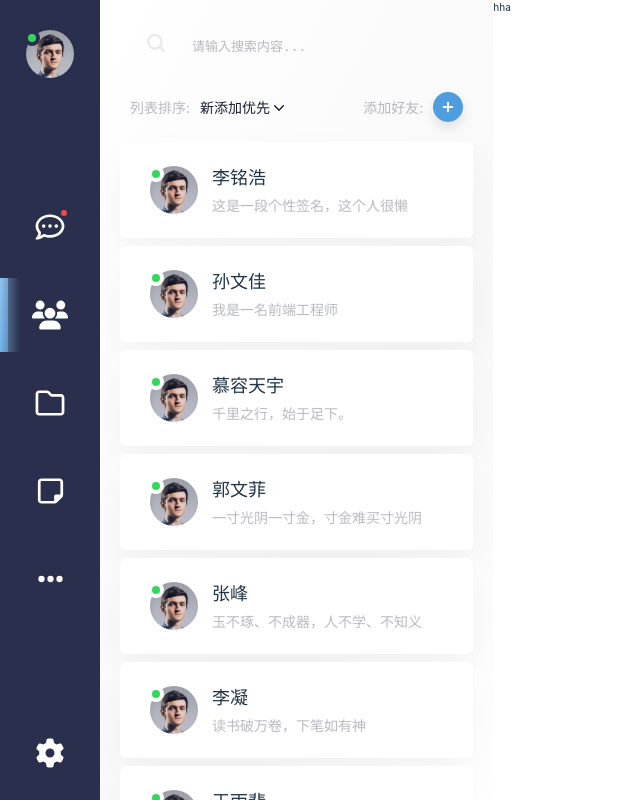
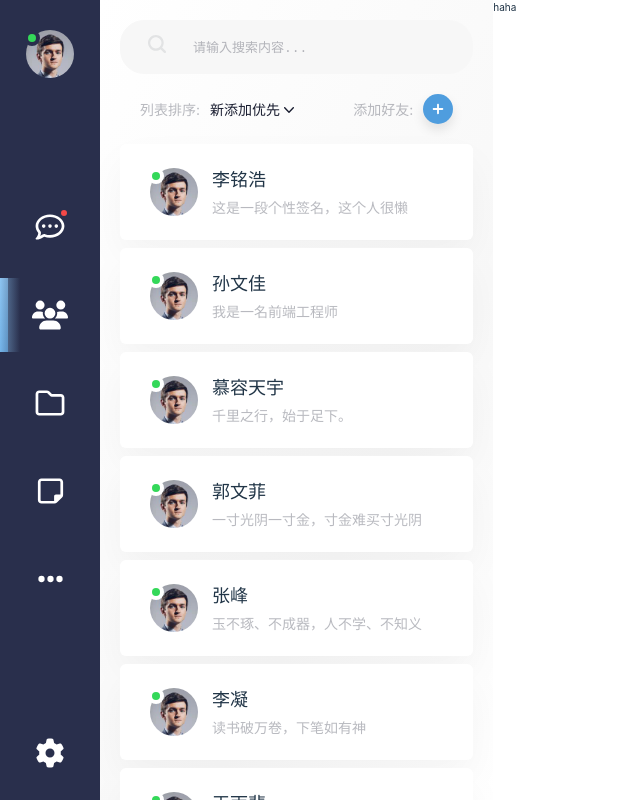
Before and after one commit to Julian-Huang-1/DataAgent, a React (Vite) app in the folder apps/ex-app/: page /contacts in a window 1280 px wide. Shown: the whole page, without its empty margins (0-640 px from the left). Built offline with nearby package versions, Linux system fonts and the light colour scheme.

Commit message:
style(apps): upload some components style

```diff
--- a/apps/ex-app/package.json
+++ b/apps/ex-app/package.json
@@ -23,6 +23,8 @@
     "@material-ui/icons": "^4.11.3",
     "@mui/material": "^5.15.14",
     "@mui/styled-engine-sc": "6.0.0-alpha.18",
+    "@mui/x-data-grid": "^7.1.0",
+    "@mui/x-data-grid-generator": "^7.0.0",
     "@mui/x-data-grid-premium": "^7.1.0",
     "@traptitech/markdown-it-katex": "^3.6.0",
     "@types/markdown-it": "^13.0.7",
--- a/apps/ex-app/src/components/ChatApp/index.jsx
+++ b/apps/ex-app/src/components/ChatApp/index.jsx
@@ -11,7 +11,7 @@ import EditProfile from "../EditProfile";
 import VideoCall from "../VideoCall";
 import { SettingPage } from "../Settings";
 import BlockedList from "../BlockedList";
-import { Routes, Route, useLocation } from "react-router-dom";
+import { Routes, Route } from "react-router-dom";
 import { useState } from "react";
 import Excel from "../Excel";
 function ChatApp({ children, ...rest }) {
--- a/apps/ex-app/src/components/Excel/index.jsx
+++ b/apps/ex-app/src/components/Excel/index.jsx
@@ -1,16 +1,21 @@
-import PropTypes from "prop-types";
-import StyledExcel from "./style";
+import React from "react";
+import { DataGrid } from "@mui/x-data-grid";
+const rows = [
+  { id: 1, col1: "Hello", col2: "World" },
+  { id: 2, col1: "DataGridPro", col2: "is Awesome" },
+  { id: 3, col1: "MUI", col2: "is Amazing" },
+];
 
-function Excel({ children, ...rest }) {
+const columns = [
+  { field: "col1", headerName: "Column 1", width: 150 },
+  { field: "col2", headerName: "Column 2", width: 150 },
+];
+
+export default function Excel() {
   return (
-    <StyledExcel {...rest}>
-      <div style={{ height: 300, width: "100%" }}>hha</div>
-    </StyledExcel>
+    <div style={{ height: 300, width: "100%" }}>
+      {/* <DataGrid rows={rows} columns={columns} /> */}
+      haha
+    </div>
   );
 }
-
-Excel.propTypes = {
-  children: PropTypes.any,
-};
-
-export default Excel;
--- a/apps/ex-app/src/components/Filter/style.js
+++ b/apps/ex-app/src/components/Filter/style.js
@@ -4,7 +4,7 @@ const StyledFilter = styled.div`
   display: grid;
   grid-template-columns: 2fr 1fr;
   align-items: center;
-  padding: 21px 9px;
+  /* padding: 21px 5px; */
 `;
 const Filters = styled.div`
   ${StyledText} {
--- a/apps/ex-app/src/components/FilterList/index.jsx
+++ b/apps/ex-app/src/components/FilterList/index.jsx
@@ -17,7 +17,7 @@ function FilterList({
   return (
     <StyledFilterList {...rest}>
       <Input.Search />
-      <Filter style={{ padding: "20px 10px" }}>
+      <Filter style={{ padding: "20px" }}>
         {options && (
           <Filter.FilterText label={filterLabel}>
             <Select>
--- a/apps/ex-app/src/components/Input/style.js
+++ b/apps/ex-app/src/components/Input/style.js
@@ -4,7 +4,8 @@ const InputContainer = styled.div`
   width: 100%;
   display: flex;
   align-items: center;
-  background: transparent;
+  border: 1px solid #f7f7f7;
+  background-color: #f7f7f7;
   border-radius: 24px;
   padding-left: 50px;
   position: relative;
@@ -26,6 +27,7 @@ const StyledInput = styled.textarea`
   margin-left: 20px;
   &::placeholder {
     color: ${({ theme }) => theme.gray3};
+
     font-size: medium;
   }
   //设置滚动条样式
```
Also changed, not shown: 1 other file (tests, documents, lock files or other folders).
